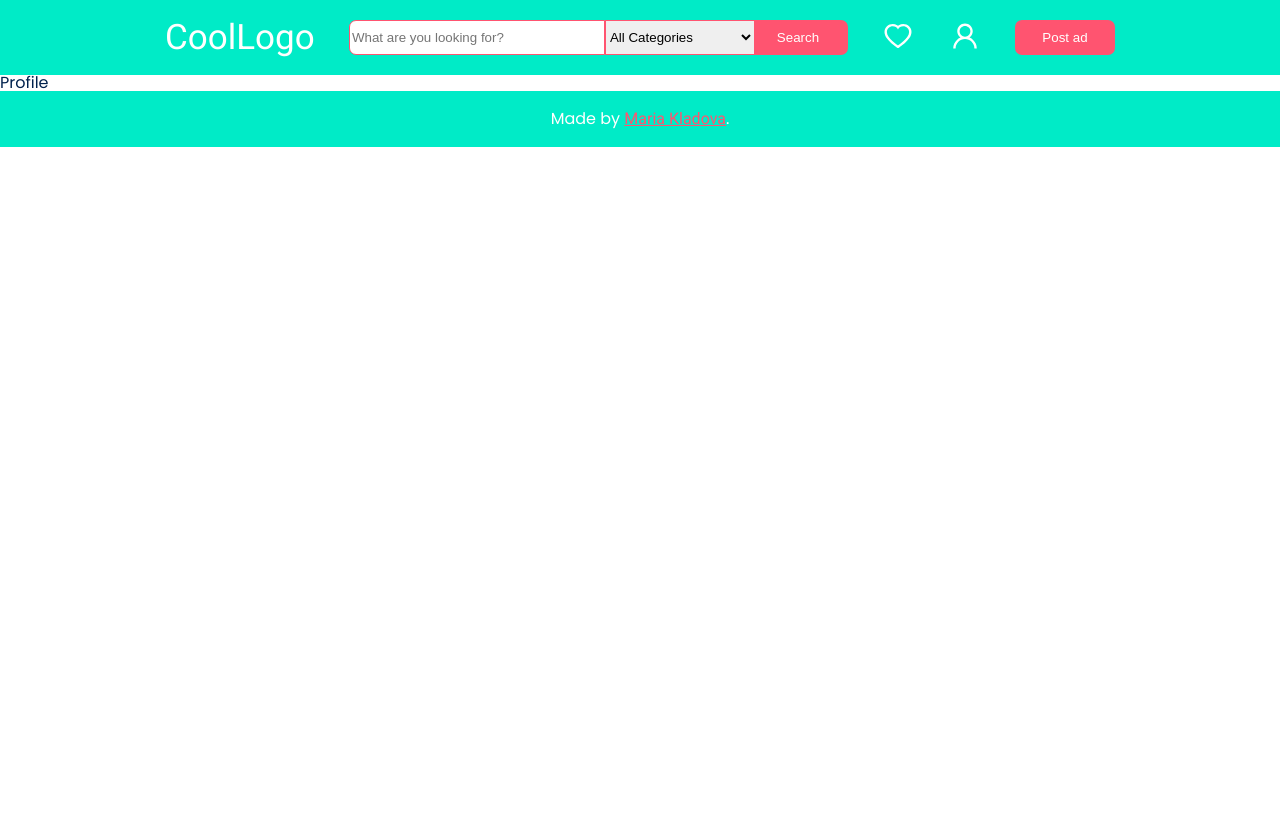
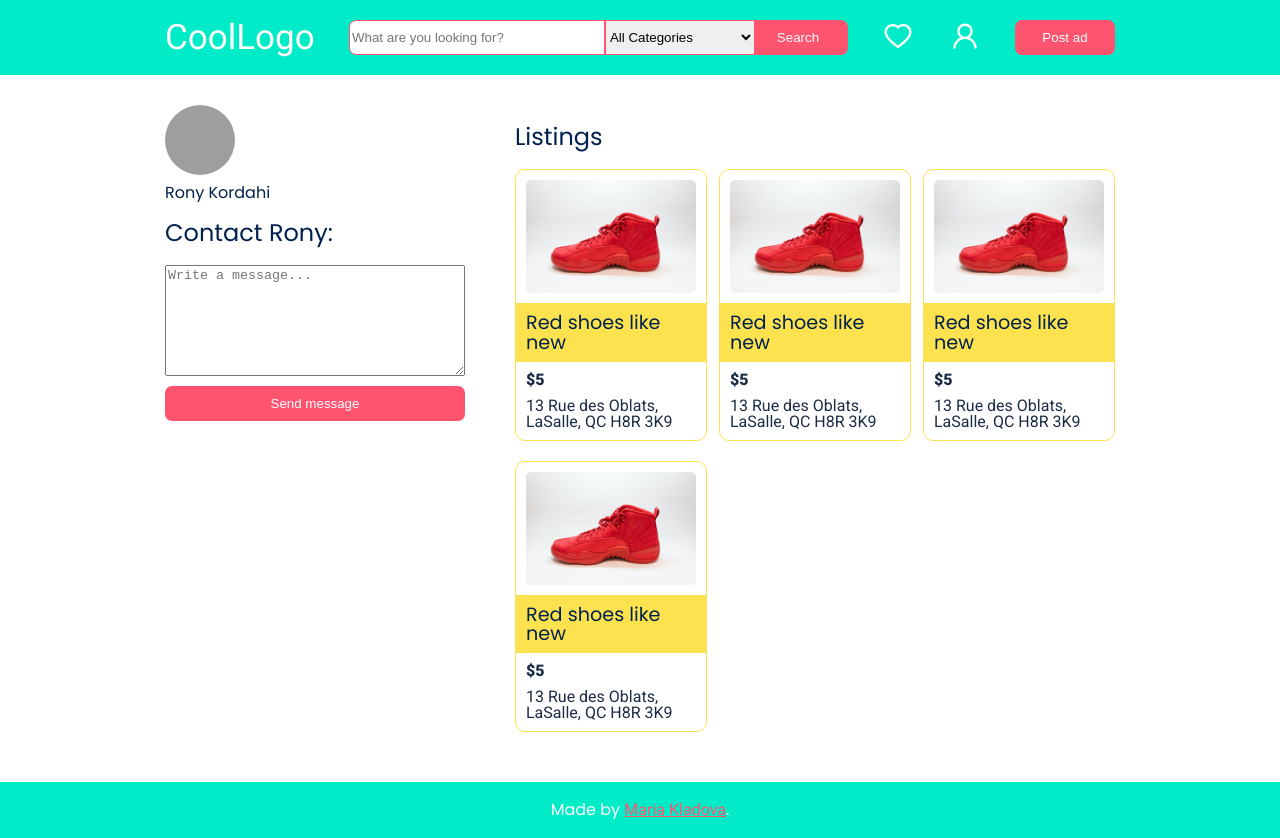
Before and after one commit to durandal1409/cb-project, a React (Create React App) app in the folder client/: page /profile/1 in a window 1280 px wide. Before the commit the page ends 800 px from the top, so only its background shows below. Built offline with nearby package versions, Linux system fonts and the light colour scheme; grey boxes are pictures that could not be loaded.

Commit message:
Search, Item, Profile components

```diff
--- a/client/src/components/Header.js
+++ b/client/src/components/Header.js
@@ -81,7 +81,7 @@ const Anchor = styled(Link)`
     svg {
         color: var(--color-background);
         &:hover {
-            color: var(--color-button);
+            color: var(--color-button-hover);
         }
     }
 `
--- a/client/src/components/Home.js
+++ b/client/src/components/Home.js
@@ -29,6 +29,7 @@ const Home = () => {
                                 price={ad.price}
                                 address={ad.address}
                                 picSrc={ad.pic}
+                                _id={ad._id}
                             />
                 })}
             </AdsWrapper>
--- a/client/src/components/Item.js
+++ b/client/src/components/Item.js
@@ -1,9 +1,156 @@
 import styled from "styled-components";
+import { useParams } from "react-router-dom";
+import { useState, useEffect } from "react";
+import { Link } from "react-router-dom";
+import { adDocument, userDocument, smallAdsArr } from "../data";
+
+import SmallItem from "./shared/SmallItem";
+import ContactForm from "./shared/ContactForm";
 
 const Item = () => {
+    const { itemId } = useParams();
+    const [adData, setAdData] = useState(null);
+    const [sellerData, setSellerData] = useState(null);
+    const [similarAds, setSimilarAds] = useState(null);
+
+    useEffect(() => {
+        setAdData(adDocument);
+        setSellerData(userDocument);
+        setSimilarAds(smallAdsArr);
+    }, []);
+
+    const handleMessage = () => {
+
+    }
     return (
-        <h1>Item</h1>
+        adData && <Wrapper>
+            <CategoiesChain>
+                Shoes > sneakers > size 10
+            </CategoiesChain>
+            <Main>
+                <Left>
+                    <AdTitle>{adData.name}</AdTitle>
+                    <AdActions>Add to my favorites/update/delete</AdActions>
+                    <PicWrapper>
+                        <BigPic></BigPic>
+                        <SmallPics>
+                            <SmallPic></SmallPic>
+                            <SmallPic></SmallPic>
+                            <SmallPic></SmallPic>
+                            <SmallPic></SmallPic>
+                        </SmallPics>
+                    </PicWrapper>
+                    <Description>
+                        <h4>Description:</h4>
+                        <p>{adData.description}</p>
+                        <h4>Address:</h4>
+                        <p>{adData.address}</p>
+                    </Description>
+                    <SimilarAds>
+                        <h3>Similar ads nearby</h3>
+                        <AdsWrapper>
+                            {similarAds && similarAds.map(ad => {
+                                return <SmallItem
+                                            key={ad._id}
+                                            name={ad.name}
+                                            price={ad.price}
+                                            address={ad.address}
+                                            picSrc={ad.pic}
+                                            _id={ad._id}
+                                        />
+                            })}
+                        </AdsWrapper>
+                    </SimilarAds>
+                </Left>
+                <Right>
+                    <h2>${adData.price}</h2>
+                    <ContactForm handleMessage={handleMessage} sellerName={sellerData.fname}/>
+                    <SellerLink to={`/profile/${sellerData._id}`}>
+                        <img src={sellerData.avatar} alt="seller photo"/>
+                        <h4>{sellerData.fname} {sellerData.lname}</h4>
+                    </SellerLink>
+                </Right>
+            </Main>
+        </Wrapper>
     )
 }
 
+const Wrapper = styled.div`
+    width: var(--content-width);
+    margin: 30px auto;
+    display: flex;
+    flex-direction: column;
+`
+const CategoiesChain = styled.div`
+    margin-bottom: 10px;
+`
+const Main = styled.div`
+    display: flex;
+    justify-content: space-between;
+`
+const Left = styled.div`
+    width: var(--big-block-width);
+    display: flex;
+    flex-direction: column;
+`
+const Right = styled.div`
+    width: var(--small-block-width);
+    display: flex;
+    flex-direction: column;
+    h2 {
+        font-size: 2.5rem;
+        margin-bottom: 50px;
+    }
+`
+const AdsWrapper = styled.div`
+    display: flex;
+    justify-content: space-between;
+    flex-wrap: wrap;
+`
+const PicWrapper = styled.div`
+`
+const AdTitle = styled.div`
+    font-size: 2rem;
+    padding: 10px 0;
+`
+const BigPic = styled.div`
+    width: 100%;
+    height: 500px;
+    border: 1px solid black;
+    margin: 10px 0;
+`
+const SmallPics = styled.div`
+    width: 100%;
+    display: flex;
+    justify-content: space-around;
+`
+const SmallPic = styled.div`
+    width: 70px;
+    height: 70px;
+    border: 1px solid black;
+`
+const AdActions = styled.div`
+`
+const Description = styled.div`
+    h4 {
+        font-size: 1.3rem;
+        padding: 10px 0;
+    }
+`
+const SimilarAds = styled.div`
+    margin-top: 20px;
+`
+
+const SellerLink = styled(Link)`
+    text-decoration: none;
+    display: flex;
+    align-items: center;
+    margin-top: 20px;
+    img {
+        width: 70px;
+        height: 70px;
+        border-radius: 50%;
+        margin-right: 10px;
+    }
+`
 export default Item;
--- a/client/src/components/Profile.js
+++ b/client/src/components/Profile.js
@@ -1,9 +1,76 @@
 import styled from "styled-components";
+import { useEffect, useState } from "react";
+import { smallAdsArr, userDocument } from "../data";
+import { useParams } from "react-router-dom";
+
+import SmallItem from "./shared/SmallItem";
+import ContactForm from "./shared/ContactForm";
 
 const Profile = () => {
+    const { itemId } = useParams();
+    const [sellerData, setSellerData] = useState(null);
+    const [sellerAds, setSellerAds] = useState(null);
+
+    useEffect(() => {
+        setSellerData(userDocument);
+        setSellerAds(smallAdsArr);
+    }, []);
+
+    const handleMessage = () => {
+
+    }
     return (
-        <h1>Profile</h1>
+        sellerData &&
+        <Wrapper>
+            <Left>
+                <img src={sellerData.avatar} alt="seller photo"/>
+                <h4>{sellerData.fname} {sellerData.lname}</h4>
+                <ContactForm handleMessage={handleMessage}  sellerName={sellerData.fname}/>
+            </Left>
+            <Right>
+            <h3>Listings</h3>
+            <AdsWrapper>
+                {sellerAds && sellerAds.map(ad => {
+                    return <SmallItem
+                                key={ad._id}
+                                name={ad.name}
+                                price={ad.price}
+                                address={ad.address}
+                                picSrc={ad.pic}
+                                _id={ad._id}
+                            />
+                })}
+            </AdsWrapper>
+            </Right>
+        </Wrapper>
     )
 }
+const Wrapper = styled.div`
+    width: var(--content-width);
+    margin: 30px auto;
+    display: flex;
+    justify-content: space-between;
+`
+const Left = styled.div`
+    width: var(--small-block-width);
+    display: flex;
+    flex-direction: column;
+    img {
+        width: 70px;
+        height: 70px;
+        border-radius: 50%;
+        margin-bottom: 10px;
+    }
+`
+const Right = styled.div`
+    width: var(--big-block-width);
+    display: flex;
+    flex-direction: column;
+`
+const AdsWrapper = styled.div`
+    display: flex;
+    justify-content: space-between;
+    flex-wrap: wrap;
+`
 
 export default Profile;
--- a/client/src/components/Search.js
+++ b/client/src/components/Search.js
@@ -1,9 +1,93 @@
+import { useState, useEffect } from "react";
 import styled from "styled-components";
+import { GrMapLocation } from "react-icons/gr";
+import { BsListUl } from "react-icons/bs";
+import { smallAdsArr } from "../data";
+
+import SmallItem from "./shared/SmallItem";
 
 const Search = () => {
+    const [mapMode, setMapMode] = useState(false);
+    const [filteredAds, setFilteredAds] = useState(null);
+
+    useEffect(() => {
+        setFilteredAds(smallAdsArr);
+    }, []);
+
     return (
-        <h1>Search</h1>
+        mapMode
+            ?   <MapWrapper>
+                    <IconWrapper>
+                        <BsListUl onClick={() => setMapMode(false)} size={"2em"} />
+                    </IconWrapper>
+                </MapWrapper>
+            :   <ListWrapper>
+                    <Filters>
+
+                    </Filters>
+                    <List>
+                        <IconWrapper>
+                            <GrMapLocation onClick={() => setMapMode(true)} size={"2em"} />
+                        </IconWrapper>
+                        <AdsWrapper>
+                            {filteredAds && filteredAds.map(ad => {
+                                return <SmallItem
+                                            key={ad._id}
+                                            name={ad.name}
+                                            price={ad.price}
+                                            address={ad.address}
+                                            picSrc={ad.pic}
+                                            _id={ad._id}
+                                        />
+                            })}
+                        </AdsWrapper>
+                    </List>
+
+                </ListWrapper>
     )
 }
 
+const MapWrapper = styled.div`
+    width: 100%;
+
+`
+const ListWrapper = styled.div`
+    width: var(--content-width);
+    display: flex;
+    justify-content: space-between;
+    margin: 30px auto;
+`
+const Filters = styled.div`
+    width: var(--small-block-width);
+    border: 1px solid black;
+`
+const AdsWrapper = styled.div`
+    margin-top: 35px;
+    width: var(--big-block-width);
+    display: flex;
+    flex-wrap: wrap;
+    justify-content: space-around;
+    a {
+        margin-left: 10px;
+    }
+`
+const List = styled.div`
+`
+const IconWrapper = styled.div`
+    position: fixed;
+    margin-left: 10px;
+    svg {
+        cursor: pointer;
+        color: var(--color-paragraph);
+        path {
+            stroke: var(--color-paragraph);
+        }
+        &:hover path {
+            stroke: var(--color-button-hover);
+        }
+        &:hover {
+            color: var(--color-button-hover);
+        }
+    }
+`
 export default Search;
--- a/client/src/components/shared/Button.js
+++ b/client/src/components/shared/Button.js
@@ -1,14 +1,14 @@
 import styled from "styled-components";
 
-const Button = ({children, type}) => {
+const Button = ({children, type, width}) => {
     return (
-        <StyledButton type={type}>{children}</StyledButton>
+        <StyledButton type={type} width={width}>{children}</StyledButton>
     )
 }
 
 const StyledButton = styled.button`
     background-color: var(--color-button);
-    width: 100px;
+    width: ${props => props.width ?? "100px"};
     height: 35px;
     border-radius: 7px;
     border: none;
--- /dev/null
+++ b/client/src/components/shared/ContactForm.js
@@ -0,0 +1,23 @@
+import styled from "styled-components";
+import Button from "./Button";
+
+const ContactForm = ({sellerName,handleMessage}) => {
+    return (
+        <Form onSubmit={handleMessage}>
+            <h3>Contact {sellerName}:</h3>
+            <textarea type="text" rows="7" maxLength="500" placeholder="Write a message..." />
+            <Button width={"100%"} type={"submit"}>Send message</Button>
+        </Form>
+    )
+}
+const Form = styled.form`
+    width: 100%;
+    textarea {
+        display: block;
+        margin-bottom: 10px;
+        width: calc(100% - 6px);
+    }
+
+`
+
+export default ContactForm;
--- a/client/src/components/shared/SmallItem.js
+++ b/client/src/components/shared/SmallItem.js
@@ -1,9 +1,9 @@
 import styled from "styled-components";
 import { Link } from "react-router-dom";
 
-const SmallItem = ({name, price, address, picSrc}) => {
+const SmallItem = ({name, price, address, picSrc, _id}) => {
     return (
-        <Wrapper>
+        <Wrapper to={`/item/${_id}`}>
             <img src={picSrc} alt={name}/>
             <h4>{name}</h4>
             <span>${price}</span>
@@ -13,15 +13,19 @@ const SmallItem = ({name, price, address, picSrc}) => {
 }
 
 const Wrapper = styled(Link)`
-    width: 200px;
+    width: 190px;
     display: flex;
     flex-direction: column;
     border-radius: 10px;
-    box-shadow: 0px 0px 24px -10px #000000;
+    border: 1px solid var(--color-tertiary);
     text-decoration: none;
     margin-bottom: 20px;
+    transition: 0.3s all;
+    &:hover {
+        transform: scale(1.03);
+    }
     img {
-        width: 180px;
+        width: 170px;
         height: auto;
         border-radius: 5px;
         margin: 10px;
--- a/client/src/data.js
+++ b/client/src/data.js
@@ -30,20 +30,20 @@ export const smallAdsArr = [
 
 ]
 
-
-const userDocument = {
+export const userDocument = {
     "_id": 1,
-    "fname": "M",
-    "lname": "K",
+    "fname": "Rony",
+    "lname": "Kordahi",
     "email": "q@w.com",
     "googleId": "",
+    "avatar": "/assets/avatar.jpg",
     "ads": [
         "adId-1",
         "adId-2"
     ]
 }
 
-const adDocument = {
+export const adDocument = {
     "_id": "adId-1",
     "name": "Red shoes size 10",
     "authorId": 1,
```
Also changed, not shown: 1 other file (tests, documents, lock files or other folders).
